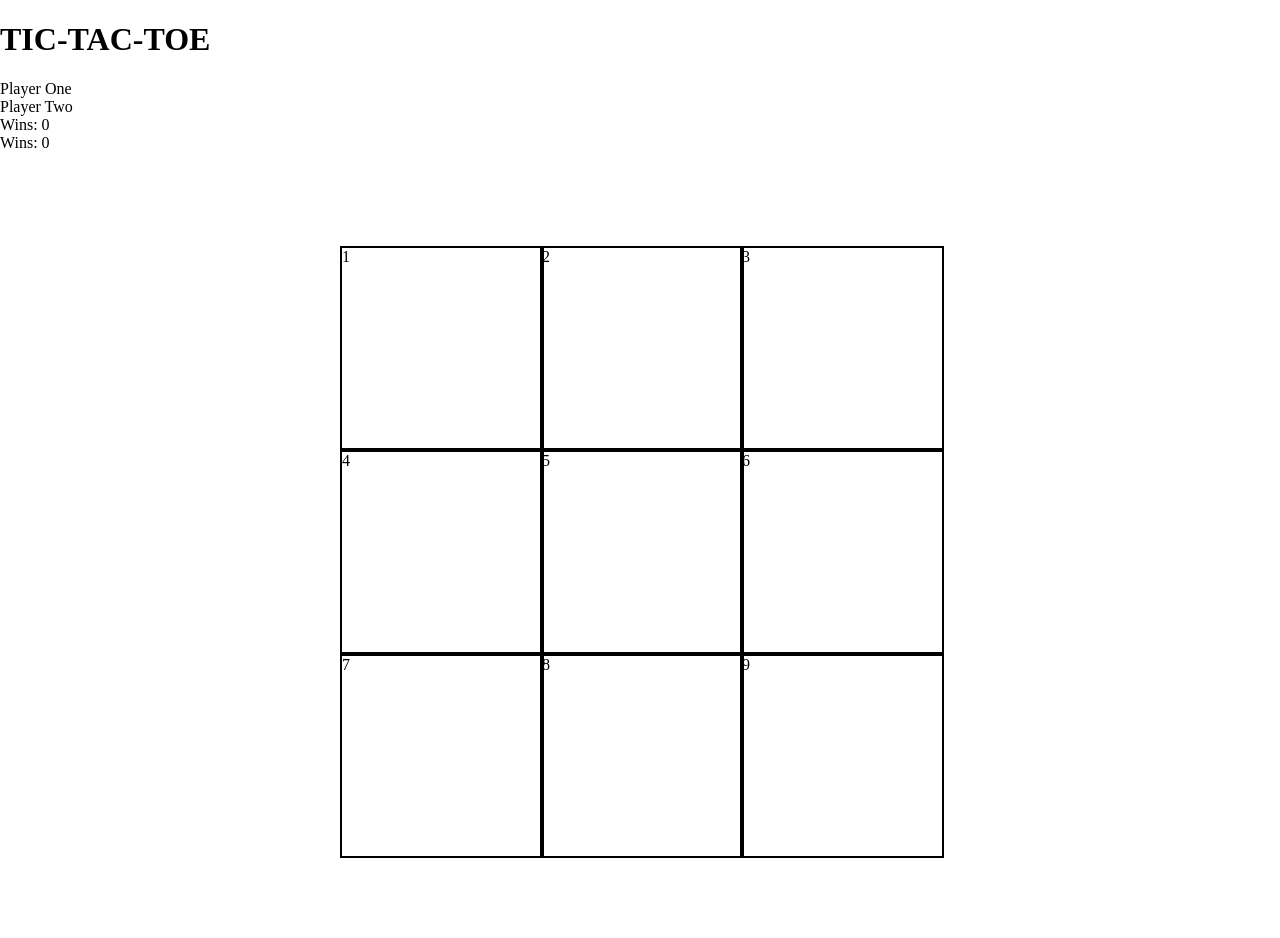
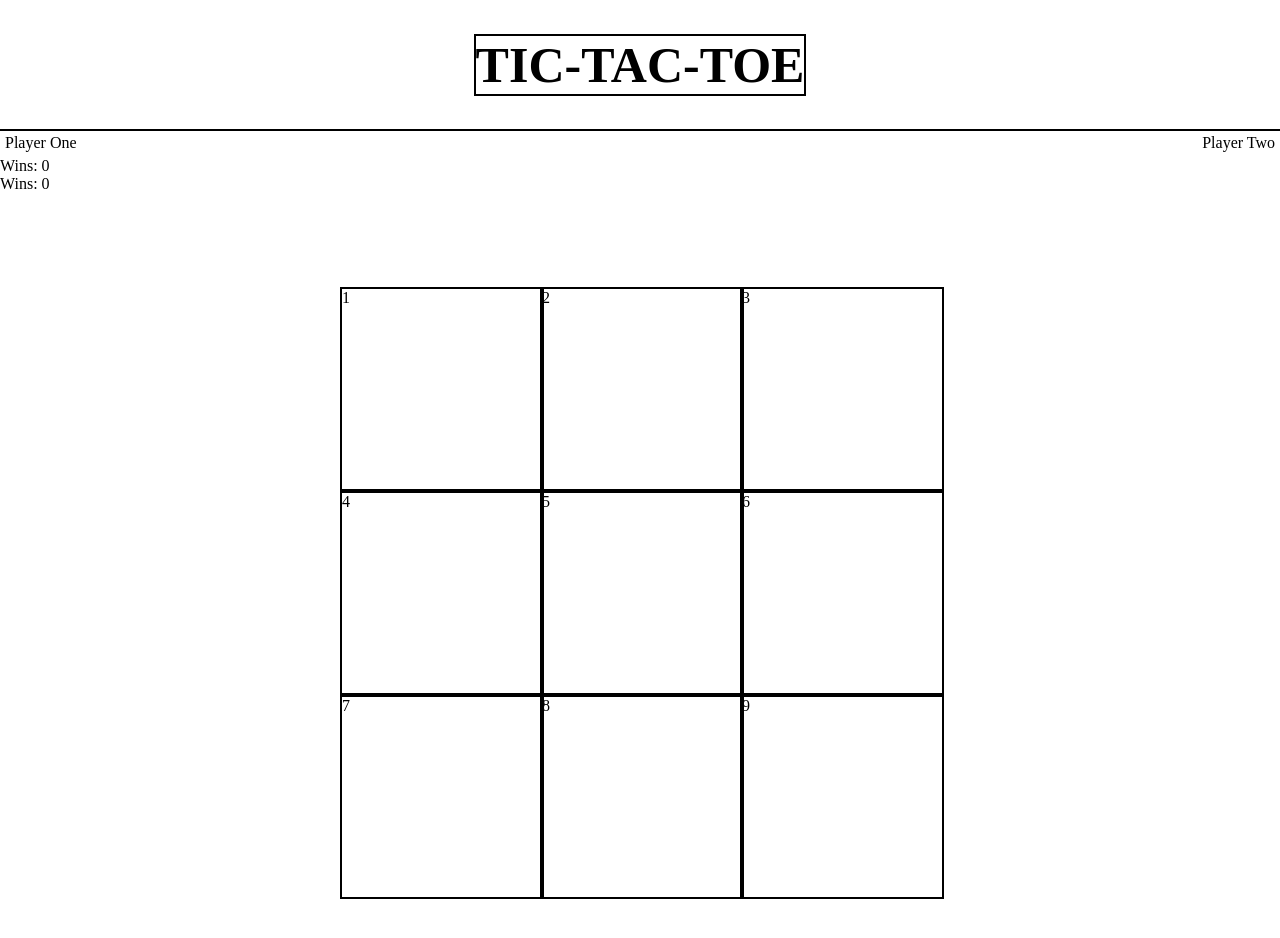
Before and after one commit to jseo2022se/tictactoe-project, a plain HTML site: page index.html in a window 1280 px wide. Drawn offline with Linux system fonts and the light colour scheme.

Commit message:
css changes to title, h1 and players

```diff
--- a/style.css
+++ b/style.css
@@ -1,5 +1,24 @@
 body {
     margin: 0;
+}
+
+.title {
+    display: flex;
+    justify-content: center;
+    align-content: center;
+    font-size: 50px;
+    outline: 2px solid black;
+}
+
+h1 {
+    font-size: 50px;
+    border: 2px solid black;
+}
+
+.players {
+    padding: 5px;
+    display: flex;
+    justify-content: space-between;
 }
 
 .container {
```
